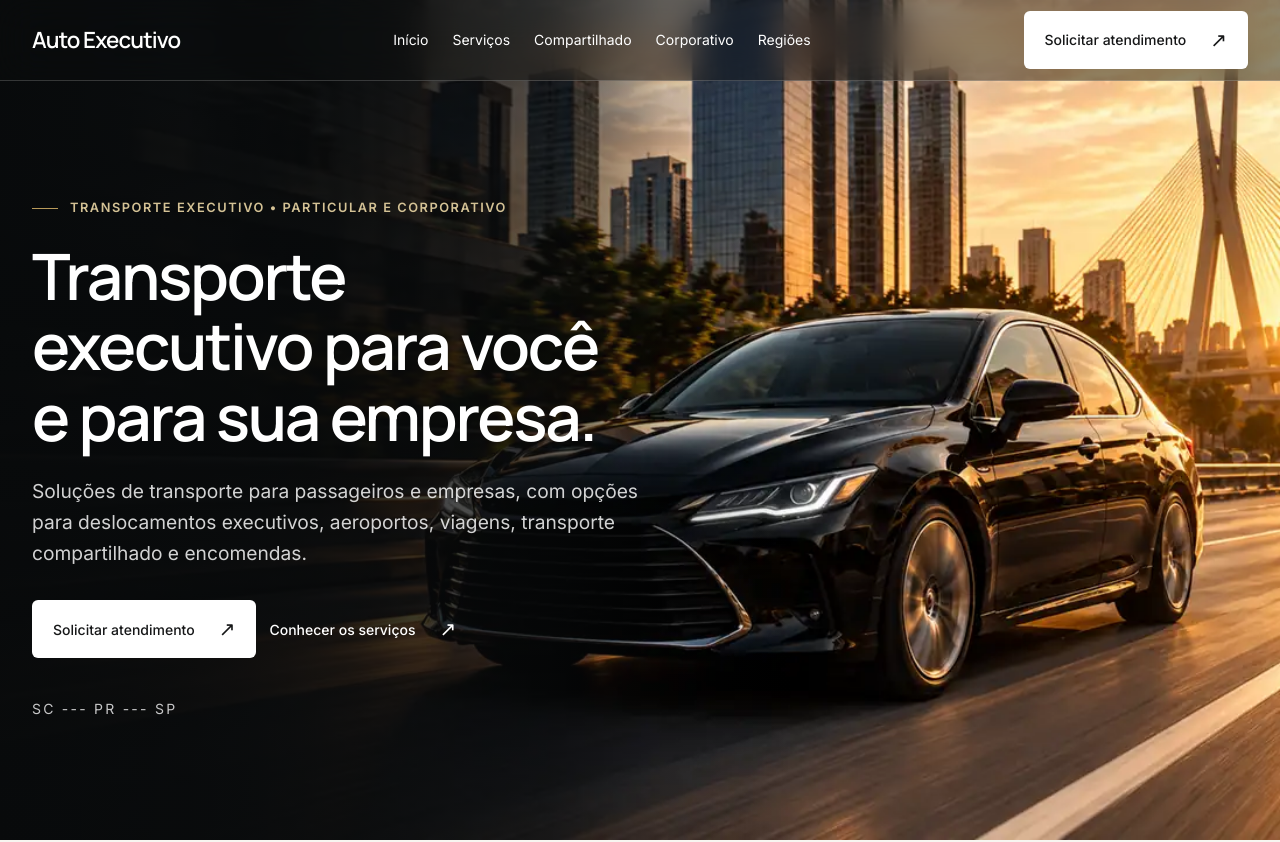
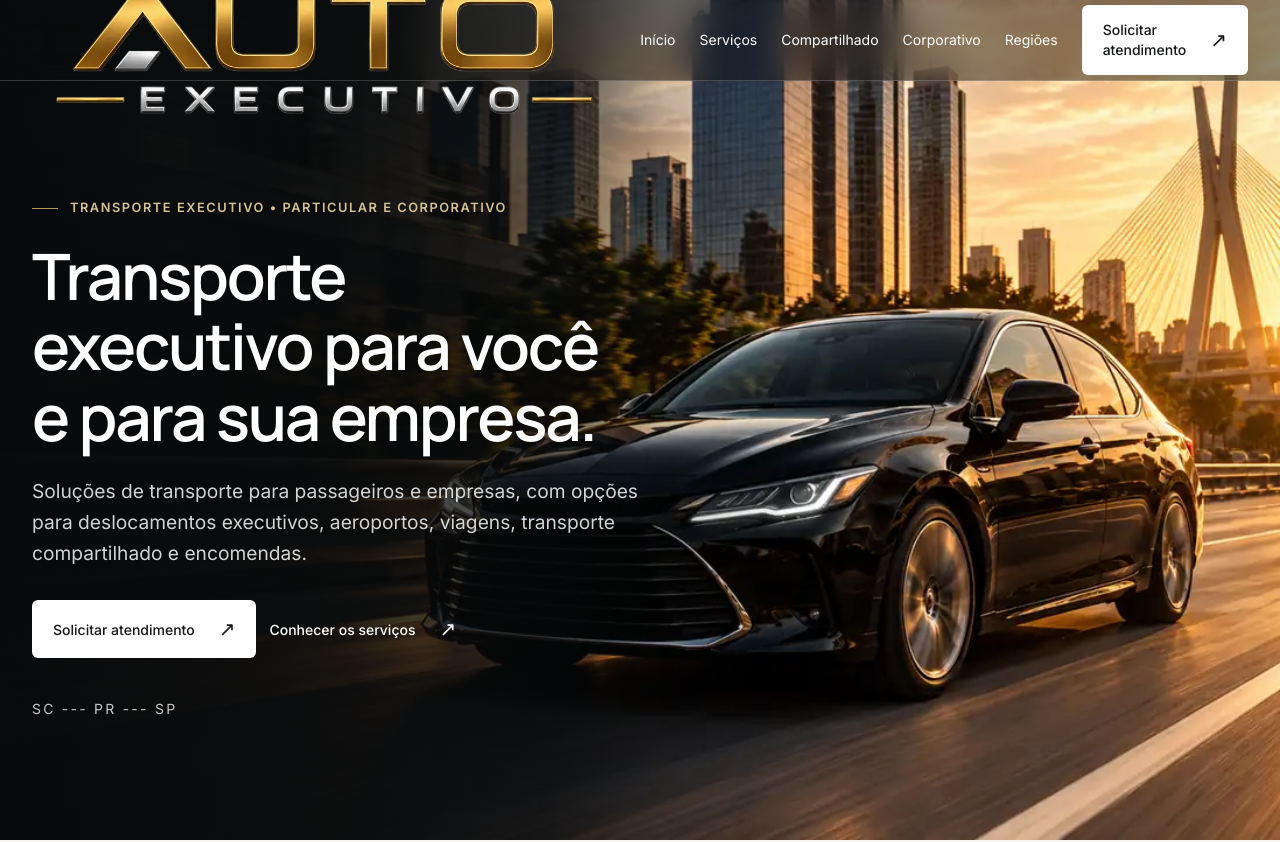
Before and after one commit to dborgesdev/autoexecutivo, a React (Vite) app: page / in a window 1280 px wide. Shown: the top 842 px of the page. Built offline with nearby package versions, Linux system fonts and the light colour scheme.

Commit message:
use brand logo in header and footer

```diff
--- a/src/components/Header.tsx
+++ b/src/components/Header.tsx
@@ -1,8 +1,8 @@
 import { useEffect, useRef, useState } from 'react'
 import type { KeyboardEvent } from 'react'
 import { navigation } from '../data/navigation'
-import { siteConfig } from '../data/siteConfig'
 import { pageContent } from '../data/pageContent'
+import logoAutoExecutivo from '../assets/logo-autoexecutivo.webp'
 import { Container } from './Container'
 import { WhatsAppLink } from './WhatsAppLink'
 
@@ -35,10 +35,7 @@ export function Header() {
 
   function closeMenu(href?: string) {
     dialog.current?.close()
-    if (href) {
-      // O destino recebe foco após a restauração nativa do dialog.
-      requestAnimationFrame(() => document.querySelector<HTMLElement>(href)?.focus({ preventScroll: true }))
-    }
+    if (href) requestAnimationFrame(() => document.querySelector<HTMLElement>(href)?.focus({ preventScroll: true }))
   }
 
   function containTab(event: KeyboardEvent<HTMLDialogElement>) {
@@ -58,7 +55,7 @@ export function Header() {
   return (
     <header className={`header ${scrolled ? 'header--scrolled' : ''}`}>
       <Container className="header__inner">
-        <a href="#inicio" className="brand">{siteConfig.brand}</a>
+        <a href="#inicio" className="brand"><img className="brand__logo" src={logoAutoExecutivo} alt="Auto Executivo" /></a>
         <nav className="desktop-nav" aria-label="Navegação principal">
           {navigation.map((item) => <a key={item.href} href={item.href}>{item.label}</a>)}
         </nav>
@@ -71,7 +68,7 @@ export function Header() {
       </Container>
       <dialog ref={dialog} id="mobile-menu" className="mobile-menu" aria-label="Navegação principal" onKeyDown={containTab} onClose={() => { setMenuOpen(false); trigger.current?.focus() }} onClick={(event) => { if (event.target === event.currentTarget) closeMenu() }}>
         <div className="mobile-menu__inner">
-          <div className="mobile-menu__top"><span className="brand">{siteConfig.brand}</span><button type="button" className="menu-close" aria-label="Fechar menu" onClick={() => closeMenu()}>×</button></div>
+          <div className="mobile-menu__top"><span className="brand"><img className="brand__logo brand__logo--menu" src={logoAutoExecutivo} alt="Auto Executivo" /></span><button type="button" className="menu-close" aria-label="Fechar menu" onClick={() => closeMenu()}>×</button></div>
           <nav aria-label="Navegação mobile">
             {navigation.map((item) => <a key={item.href} href={item.href} onClick={() => closeMenu(item.href)}>{item.label}<span aria-hidden="true">↗</span></a>)}
           </nav>
```
